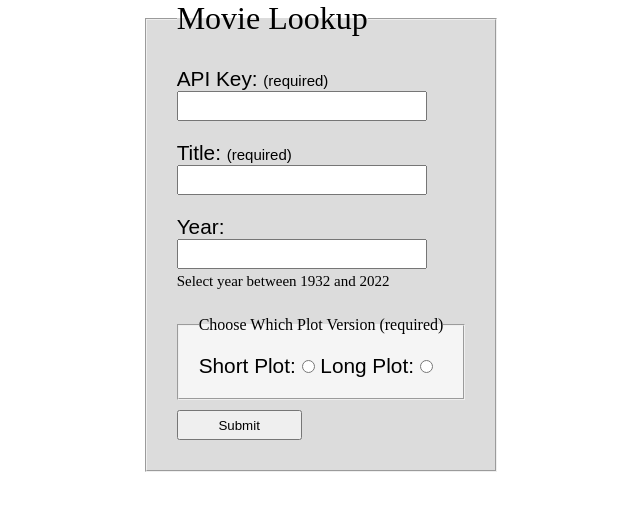
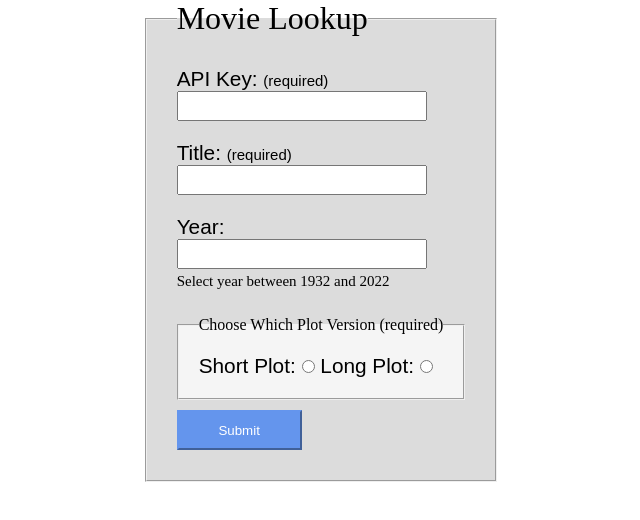
Before and after one commit to ravenlight17/Movie-Lookup-Site, a website: page index.html in a window 1280 px wide. Shown: the whole page, without its empty margins (319-959 px from the left). Drawn offline with Linux system fonts and the light colour scheme.

Commit message:
1 file modified

```diff
--- a/style.css
+++ b/style.css
@@ -57,12 +57,15 @@ span {
 
 #btn {
   width: 125px;
-  height: 30px;
+  height: 40px;
   margin-top: 10px;
+  background-color: cornflowerblue;
+  border-color: cornflowerblue;
+  color: white;
 }
 
 #btn:hover {
-  border-color: orange;
+  text-decoration: underline;
 }
 
 /* #api-input:invalid{
```
